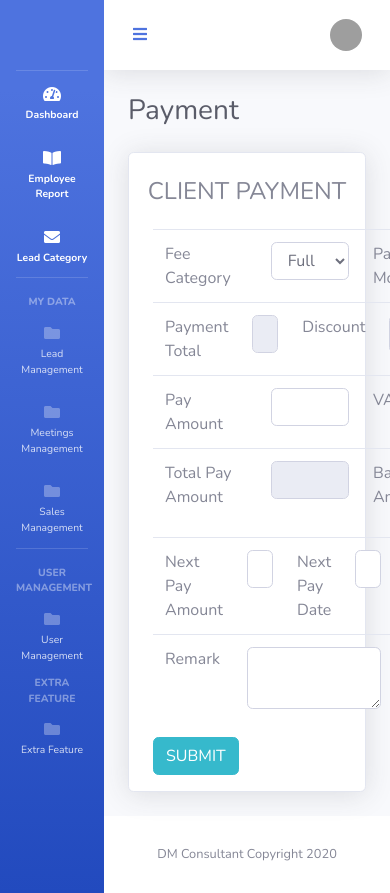
After one commit to saka007/crm, a PHP site: page /mydmconsultant/new_payment.php?lead=1 in a window 390 px wide. The commit adds this page. Run offline with PHP 8.4, Linux system fonts and the light colour scheme; the visitor is signed in with stand-in values (Sample User, id 1); data that the repository does not hold is empty; some libraries are stand-ins or nearby versions; grey boxes are pictures that could not be loaded.

Commit message:
lead managment and new payment

```diff
--- /dev/null
+++ b/new_payment.php
@@ -0,0 +1,124 @@
+<?php
+include_once("head.php");
+
+?>
+ <!-- Begin Page Content -->
+        <div class="container-fluid">
+
+          <!-- Page Heading -->
+          <h1 class="h3 mb-4 text-gray-800">Payment</h1>
+
+          <div class="row">
+
+            <div class="col-lg-12">
+
+              <!-- document list -->
+              <div class="card shadow mb-4">
+              <div class="col-sm-10">
+              </br>
+              <form action="" method="post" name="paymentForm " enctype="multipart/form-data">
+			<input type="hidden" name="lead" value="<?php echo $_GET['lead'];?>" />
+		<input type="hidden" id="address" name="address" value="<?php echo $lead1['address'];?>" />
+
+
+				<div class="row">
+					<div class="col-sm-12 form-group" style="text-align: center;">
+						<h4 class="h4-color">CLIENT PAYMENT</h4>
+					</div>
+
+				</div>
+
+
+
+				<div class="col-sm-12">
+							<table class="table">
+							<tr>
+								<td>Fee Category</td>
+								<td><select name="payCategory" class="form-control">
+								<option value="Retainer">Full</option>
+								<option value="Professional">Part</option>
+                                <option value="Professional">Stage-wise</option>
+								</select></td>
+
+								<td>Payment Mode</td>
+								<td><select class="form-control" id="payMethod" name="payMethod" >
+								<option value="Cash">Cash</option>
+								<option value="Cheque">Cheque</option>
+								<option value="DD">DD</option>
+								<option value="Net Banking">Net Banking</option>
+								<option value="Debit / Credit Card">Debit / Credit Card </option>
+								<option value="Website">Website</option>
+								</select></td>
+							</tr>
+							<tr>
+							<td colspan="4" style="padding:0; border:none">
+							<table><tr>
+								<td>Payment Total</td>
+								<td><input type="text" class="form-control" id="payTotal" name="payTotal" value="<?php echo $lead1['payTotal'];?>" readonly=""  ></td>
+
+								<td>Discount</td>
+								<td><input type="text" class="form-control" id="payTotal" name="payTotal" value="<?php echo $lead1['discount'];?>" readonly="" ></td>
+
+								<td>Payment Balance</td>
+								<td><input type="text" class="form-control" id="payBalance" name="payBalance" value="<?php echo $lead1['payBalance'];?>" readonly=""  ></td>
+							</tr>
+							</table>
+							</td>
+							</tr>
+							<!-- <tr><td>Select VAT for which country</td>
+							<td>
+								<select class="form-control" id="Vatvalue" name="Vatvalue" disabled="">
+								<option value="0" <?php if ($r =="7"){echo " selected";}?>>QATAR</option>
+								<option value="5" <?php if ($r !="6" && $r != "7"){echo " selected";}?>>UAE</option>
+								<option value="18" <?php if ($r =="6"){echo " selected";}?>>INDIA</option>
+								<option value="0" <?php if ($r =="8"){echo " selected";}?>>OMAN</option>
+							</select>
+							</td></tr> -->
+
+							<tr>
+								<td>Pay Amount</td>
+								<td><input type="text" class="form-control" id="payAmt" name="payAmt" min="0" max="<?=$lead1['payBalance'];?>" required></td>
+
+								<td>VAT</td>
+								<td><input type="text" class="form-control" id="taxAmt" name="taxAmt"  readonly="" required></td>
+							</tr>
+							<tr>
+								<td>Total Pay Amount</td>
+								<td><input type="text" class="form-control" id="totPayAmt" name="totPayAmt"  readonly="" required></td>
+								<td>Balance Amount</td>
+								<td><input type="text" class="form-control" id="totBalance" name="totBalance"  readonly="" required></td>
+							</tr>
+							</table>
+							<table id="nextTr" class="table">
+							<tr>
+								<td>Next Pay Amount</td>
+								<td><input type="text" class="form-control" id="nextPayAmt" name="nextPayAmt" min="0" max="" ></td>
+
+								<td>Next Pay Date</td>
+								<td><input type="text" class="form-control" id="nextPayDate" name="nextPayDate" ></td>
+							</tr>
+							<tr>
+								<td>Remark</td>
+								<td colspan="3"><textarea type="text" class="form-control" id="demdRemark" name="demdRemark" ></textarea></td>
+
+							</tr>
+							</table>
+							</div>
+
+					<div class="col-sm-12 form-group">
+					<input type="submit" name="submit" value="SUBMIT" class="btn btn-info" >
+					</div>
+			</form>
+
+              </div>
+                </div>
+                </div>
+              </div>
+
+            </div>
+
+          </div>
+
+
+      <!-- End of Main Content -->
+      <?php include_once('foot.php'); ?>
```
Also changed, not shown: lead_management.php (+65 -141 lines).
